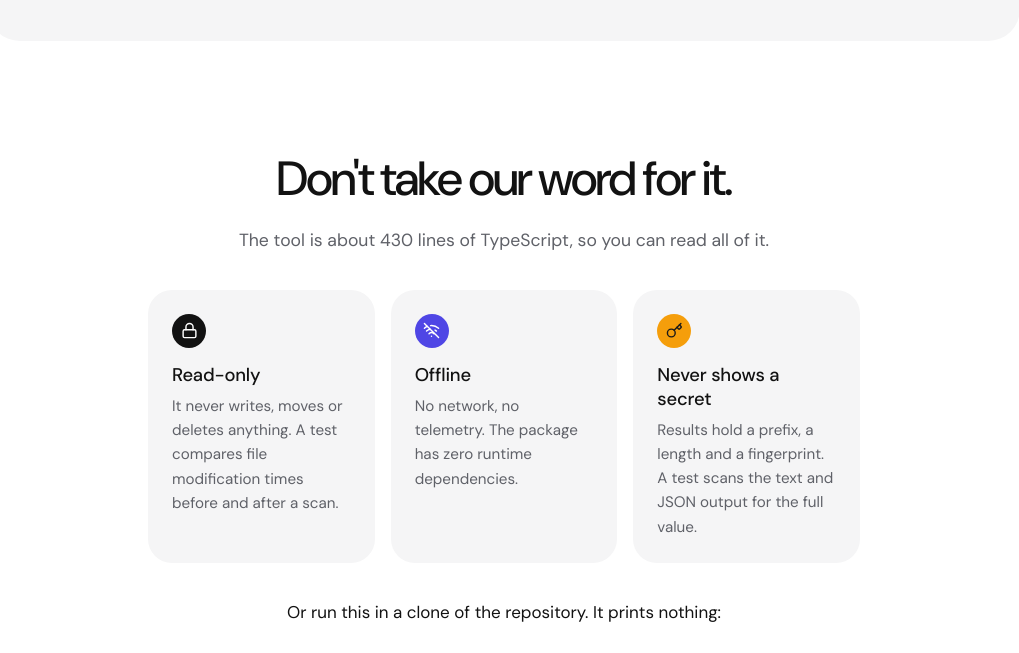
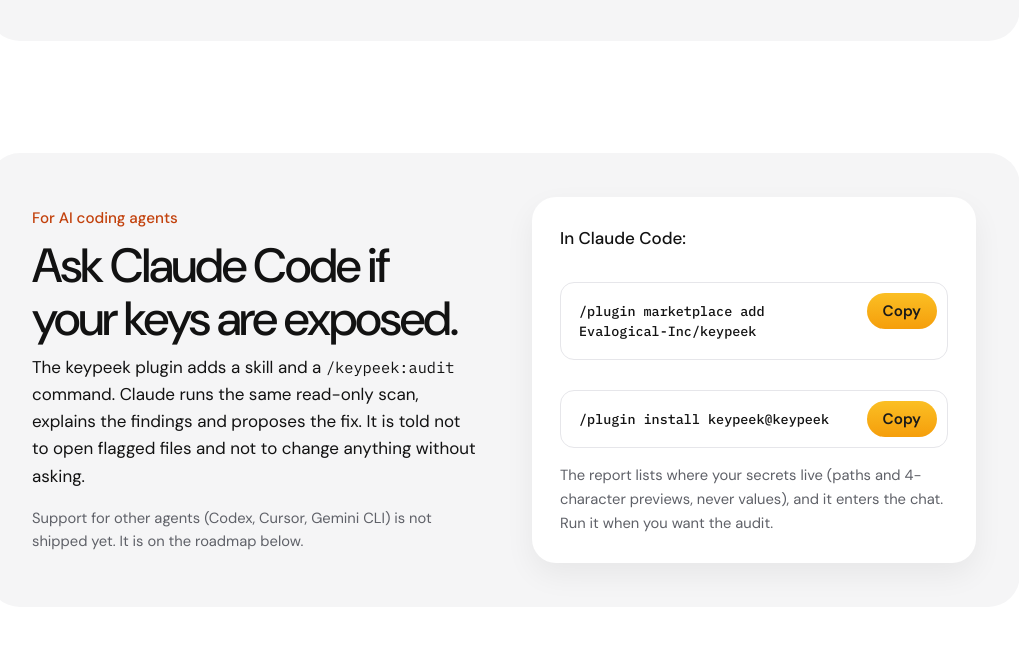
Before and after one commit to Evalogical-Inc/keypeek-landing, a plain HTML site: page public/index.html in a window 1280 px wide. Shown: the part 4207-4860 px from the top of the page, without its empty margins (136-1155 px from the left). Drawn offline with Linux system fonts and the light colour scheme.

Commit message:
site: add For AI coding agents section with the Claude Code plugin

```diff
--- a/public/index.html
+++ b/public/index.html
@@ -282,6 +282,31 @@ Score  <span class="bar"><i></i></span>  <span class="b">77/100</span>  grade <s
     </div>
   </section>
 
+  <section class="sec" id="agents-use" aria-labelledby="agents-use-h">
+    <div class="wrap">
+      <div class="card split">
+        <div>
+          <p class="kicker">For AI coding agents</p>
+          <h2 id="agents-use-h">Ask Claude Code if your keys are exposed.</h2>
+          <p>The keypeek plugin adds a skill and a <code>/keypeek:audit</code> command. Claude runs the same read-only scan, explains the findings and proposes the fix. It is told not to open flagged files and not to change anything without asking.</p>
+          <p class="fine left">Support for other agents (Codex, Cursor, Gemini CLI) is not shipped yet. It is on the roadmap below.</p>
+        </div>
+        <div class="inset">
+          <p class="inset-title">In Claude Code:</p>
+          <div class="install code-block">
+            <code id="plug1">/plugin marketplace add Evalogical-Inc/keypeek</code>
+            <button type="button" data-copy="#plug1">Copy</button>
+          </div>
+          <div class="install code-block">
+            <code id="plug2">/plugin install keypeek@keypeek</code>
+            <button type="button" data-copy="#plug2">Copy</button>
+          </div>
+          <p class="fine left">The report lists where your secrets live (paths and 4-character previews, never values), and it enters the chat. Run it when you want the audit.</p>
+        </div>
+      </div>
+    </div>
+  </section>
+
   <section class="sec" id="trust" aria-labelledby="trust-h">
     <div class="wrap narrow">
       <h2 id="trust-h" class="center">Don't take our word for it.</h2>
@@ -337,7 +362,6 @@ Score  <span class="bar"><i></i></span>  <span class="b">77/100</span>  grade <s
           </div>
         </div>
         <ul class="issues">
-          <li><a href="https://github.com/Evalogical-Inc/keypeek/issues/2" rel="noopener"><span>Claude Code plugin and skill</span><span class="num">#2</span></a></li>
           <li><a href="https://github.com/Evalogical-Inc/keypeek/issues/3" rel="noopener"><span>Shareable grade badge</span><span class="num">#3</span></a></li>
           <li><a href="https://github.com/Evalogical-Inc/keypeek/issues/4" rel="noopener"><span>GitHub Action</span><span class="num">#4</span></a></li>
           <li><a href="https://github.com/Evalogical-Inc/keypeek/issues/7" rel="noopener"><span>Scan Cursor's chat database</span><span class="num">#7</span></a></li>
```
